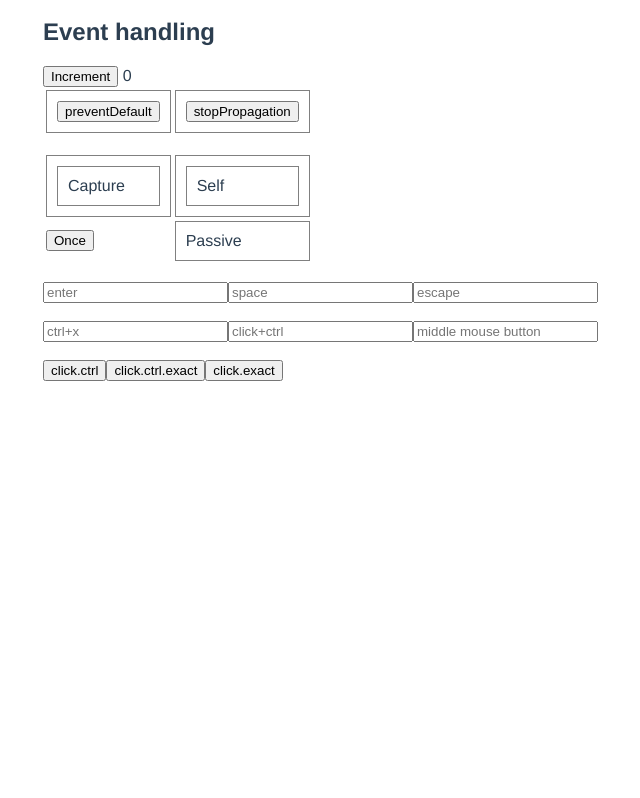
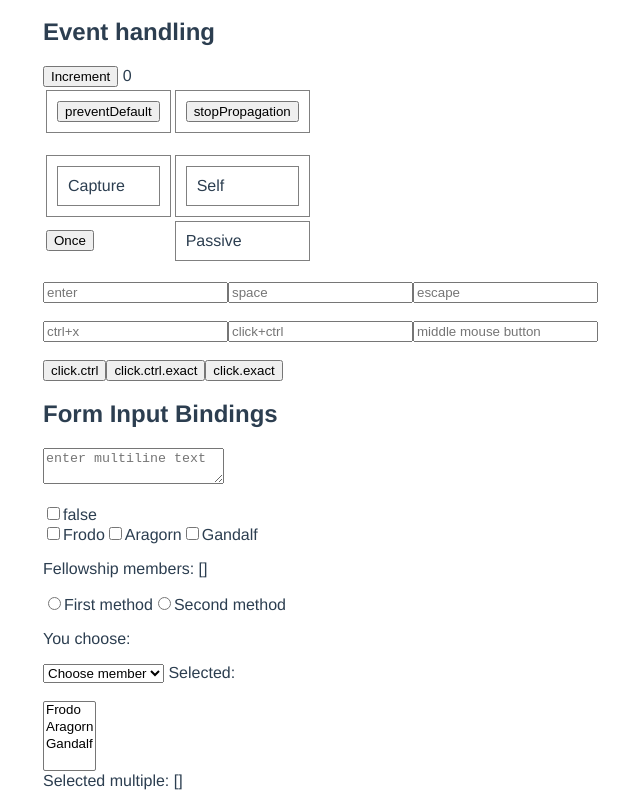
Before and after one commit to pr033r/vue2-demo, a Vue app: page /#/testing-vue-features in a window 1280 px wide. Shown: the part 1668-2466 px from the top of the page, without its empty margins (281-921 px from the left). Before the commit the page ends 2057 px from the top, so only its background shows below. Built offline with nearby package versions, Linux system fonts and the light colour scheme.

Commit message:
form input bindings

```diff
--- /dev/null
+++ b/src/components/FormInputBindings.vue
@@ -0,0 +1,72 @@
+<template>
+  <div>
+    <h2>Form Input Bindings</h2>
+
+    <!--
+    Interpolation on textareas (<textarea>{{text}}</textarea>) won't work.
+    Use v-model instead.
+    -->
+    <textarea v-model="multilineText" placeholder="enter multiline text"></textarea>
+    <p style="white-space: pre-line;">{{ multilineText }}</p>
+
+    <input type="checkbox" id="trueFalseCheckbox" v-model="trueFalseCheckbox">
+    <label for="trueFalseCheckbox">{{ trueFalseCheckbox }}</label>
+
+    <div>
+      <input type="checkbox" id="frodo" value="Frodo" v-model="fellowshipMembers">
+      <label for="frodo">Frodo</label>
+
+      <input type="checkbox" id="aragorn" value="Aragorn" v-model="fellowshipMembers">
+      <label for="aragorn">Aragorn</label>
+
+      <input type="checkbox" id="gandalf" value="Gandalf" v-model="fellowshipMembers">
+      <label for="gandalf">Gandalf</label>
+
+      <p>Fellowship members: {{ fellowshipMembers }}</p>
+    </div>
+
+    <input type="radio" name="firstChoose" id="firstChoosenRadio" value="Yes" v-model="choosen">
+    <label for="firstChoosenRadio">First method</label>
+
+    <input type="radio" name="secondChoose" id="secondChoosenRadio" value="No" v-model="choosen">
+    <label for="secondChoosenRadio">Second method</label>
+
+    <p>You choose: {{ choosen }}</p>
+
+    <select v-model="selected">
+      <option disabled value="">Choose member</option>
+      <option>Frodo</option>
+      <option>Aragorn</option>
+      <option>Gandalf</option>
+    </select>
+
+    Selected: {{ selected }}<br><br>
+
+    <select v-model="selectedMultiple" multiple>
+      <option>Frodo</option>
+      <option>Aragorn</option>
+      <option>Gandalf</option>
+    </select><br>
+
+    Selected multiple: {{ selectedMultiple }}
+  </div>
+</template>
+
+<script>
+  export default {
+    data() {
+      return {
+        multilineText: '',
+        trueFalseCheckbox: false,
+        fellowshipMembers: [],
+        choosen: '',
+        selected: '',
+        selectedMultiple: [],
+      }
+    },
+  }
+</script>
+
+<style scoped>
+
+</style>
--- a/src/components/TestingVueFeatures.vue
+++ b/src/components/TestingVueFeatures.vue
@@ -12,6 +12,7 @@
     <ListRendering v-for="item in 2" v-bind:key="item"></ListRendering><hr>
 
     <EventHandling></EventHandling>
+    <FormInputBindings></FormInputBindings>
   </div>
 </template>
 
@@ -22,6 +23,7 @@ import ClassAndStyleBingings from './ClassAndStyleBindings.vue';
 import ConditionalRendering from './ConditionalRendering.vue';
 import ListRendering from './ListRendering.vue';
 import EventHandling from './EventHandling.vue';
+import FormInputBindings from './FormInputBindings.vue';
 
 export default {
   name: "TestingVueFeatures",
@@ -32,6 +34,7 @@ export default {
     ConditionalRendering,
     ListRendering,
     EventHandling,
+    FormInputBindings,
   }
 };
 </script>
```
